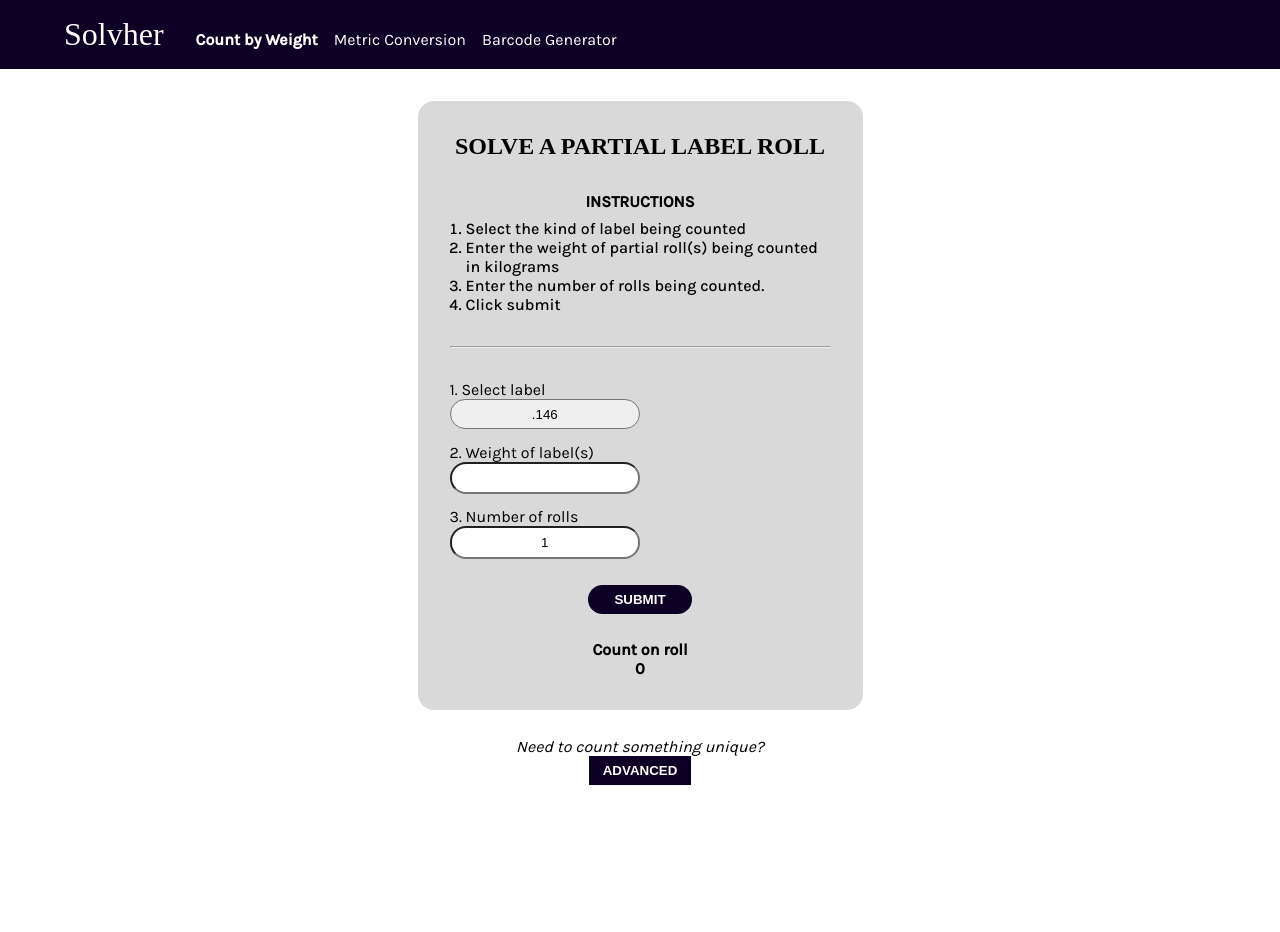
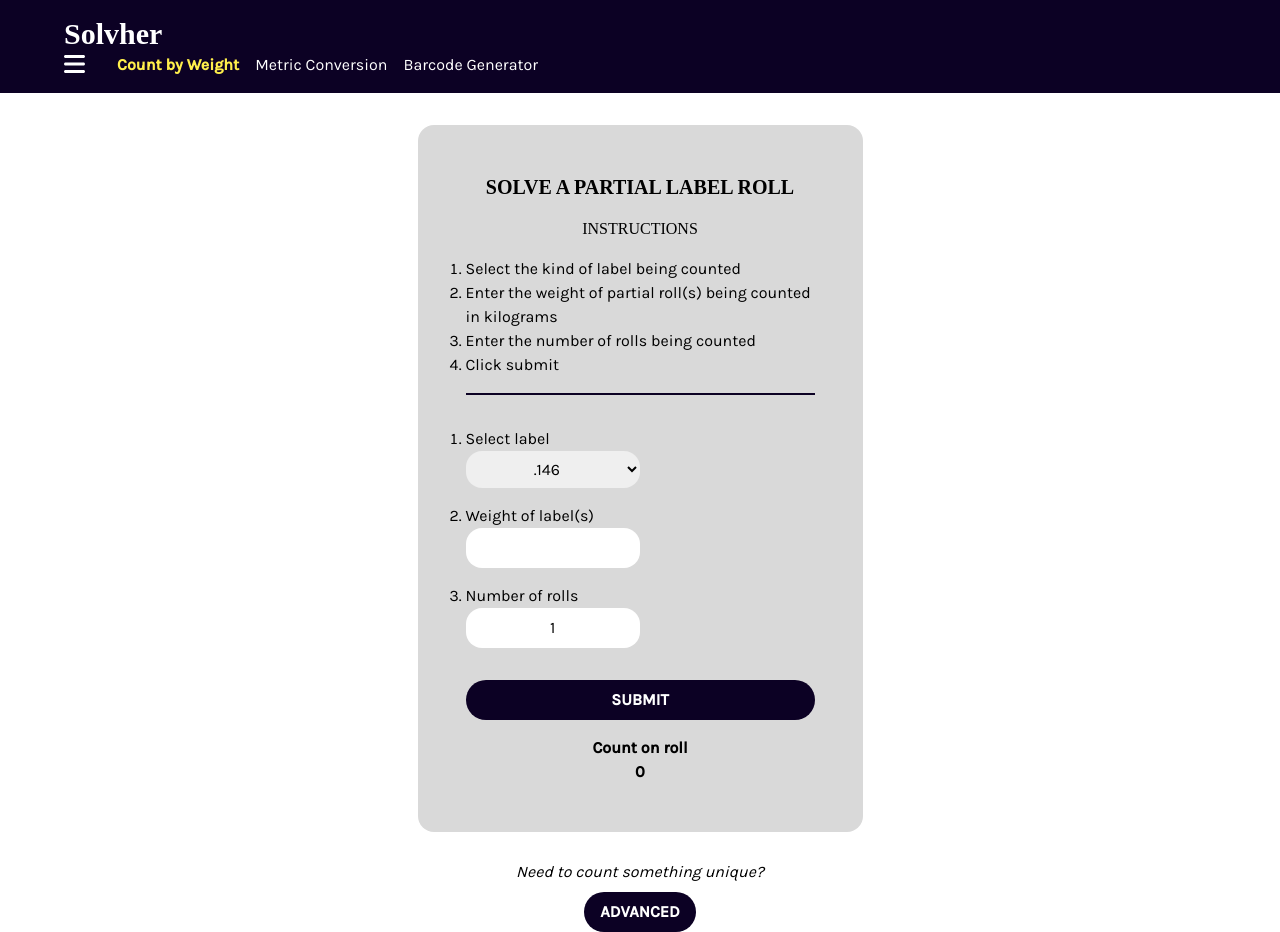
Before and after one commit to dangero1990/Solvher, a React (Create React App) app: page / in a window 1280 px wide. Before the commit the page ends 811 px from the top, so only its background shows below. Built offline with nearby package versions, Linux system fonts and the light colour scheme; a web font is replaced by a local one.

Commit message:
adding tailwind

```diff
--- a/package.json
+++ b/package.json
@@ -9,6 +9,7 @@
     "@testing-library/jest-dom": "^5.17.0",
     "@testing-library/react": "^13.4.0",
     "@testing-library/user-event": "^13.5.0",
+    "clsx": "^2.1.0",
     "jsbarcode": "^3.11.6",
     "react": "^18.2.0",
     "react-dom": "^18.2.0",
@@ -43,6 +44,7 @@
   "devDependencies": {
     "@babel/plugin-proposal-private-property-in-object": "^7.21.11",
     "@babel/plugin-transform-private-property-in-object": "^7.22.11",
-    "nodemon": "^3.0.1"
+    "nodemon": "^3.0.1",
+    "tailwindcss": "^3.4.3"
   }
 }
--- a/src/App.css
+++ b/src/App.css
@@ -1,13 +1,11 @@
+@tailwind base;
+@tailwind components;
+@tailwind utilities;
+
 :root {
   /*Colors */
   --primary-color: #0c0124;
   --card-color: #d9d9d9;
-}
-
-* {
-  box-sizing: border-box;
-  margin: 0;
-  padding: 0;
 }
 
 nav {
@@ -19,76 +17,6 @@ nav ul {
   list-style: none;
   display: flex;
   gap: 1em;
-}
-
-nav ul li a {
-  text-decoration: none;
-  color: #000;
-  color: inherit;
-}
-
-.active {
-  font-weight: bold;
-}
-
-header {
-  position: relative;
-  padding: 1em 0;
-  background-color: var(--primary-color);
-  color: #fff;
-}
-
-.container {
-  max-width: 90%;
-  margin: 0 auto;
-}
-
-header h1 {
-  display: inline;
-}
-
-#hamburger {
-  display: none;
-}
-
-.card {
-  width: 445px;
-  max-width: 90%;
-  margin: 2em auto;
-  padding: 2em;
-  background-color: var(--card-color);
-  border-radius: 16px;
-}
-
-.title {
-  margin-bottom: 1em;
-}
-
-.card form {
-  margin-top: 2em;
-  display: grid;
-}
-
-.instructions {
-  font-family: 'Karla';
-  font-weight: 500;
-  margin: 2em 0;
-}
-
-.instructions p {
-  text-align: center;
-  font-weight: bold;
-  margin-bottom: 0.5em;
-  text-transform: uppercase;
-}
-
-.instructions ol {
-  margin-left: 1em;
-}
-
-hr {
-  color: var(--primary-color);
-  margin-bottom: 2em;
 }
 
 #advanced {
@@ -106,7 +34,6 @@ select {
   text-align: center;
   border-radius: 16px;
   margin-bottom: 1em;
-  appearance: none;
 }
 
 input::-webkit-outer-spin-button,
@@ -119,28 +46,22 @@ input[type='number'] {
   -moz-appearance: textfield;
 }
 
-button {
+/* button {
   background-color: var(--primary-color);
   color: #fff;
   display: block;
   margin: 0 auto;
-  text-transform: uppercase;
   border: none;
   padding: 0.5em 1em;
   margin-bottom: 2em;
   font-weight: bold;
 }
 
-#barcode_clear {
-  display: inline;
-  margin-left: 1em;
-}
-
 .card button {
   margin-top: 1em;
   border-radius: 16px;
   padding: 0.5em 2em;
-}
+} */
 
 .results {
   text-align: center;
--- a/src/components/Barcode.js
+++ b/src/components/Barcode.js
@@ -1,6 +1,7 @@
 import Card from '../shared/Card';
 import { useState, useEffect } from 'react';
 import JsBarcode from 'jsbarcode';
+import CustomButton from '../shared/CustomButton';
 
 export default function Barcode() {
   const [barcodeText, setBarcodeText] = useState('');
@@ -10,29 +11,24 @@ export default function Barcode() {
   }, [barcodeText]);
 
   return (
-    <Card title='Barcode Generator'>
-      <div className='instructions'>
-        <p>Instructions</p>
-        <ol>
-          <li>Type in the name of the barcode you'd like to scan into the text field below. Click clear to clear the input field</li>
-        </ol>
-      </div>
-      <hr />
+    <Card
+      title='Barcode Generator'
+      instructions={["Type in the name of the barcode you'd like to scan into the text field below. Click clear to clear the input field"]}
+    >
       <svg id='barcode'></svg>
-      <ol>
+      <ol className='list-decimal'>
         <li>Enter barcode name here</li>
       </ol>
       <input
         type='text'
         onChange={(e) => setBarcodeText(e.target.value.toUpperCase())}
         value={barcodeText}
+        className='mr-4'
       />
-      <button
-        id='barcode_clear'
+      <CustomButton
+        text='Clear'
         onClick={() => setBarcodeText('')}
-      >
-        Clear
-      </button>
+      />
     </Card>
   );
 }
--- a/src/components/CountAnyWeight.js
+++ b/src/components/CountAnyWeight.js
@@ -1,5 +1,6 @@
 import { useState, useRef } from 'react';
 import Card from '../shared/Card';
+import CustomButton from '../shared/CustomButton';
 
 function CountAnyWeight() {
   const [full, setFull] = useState({});
@@ -45,20 +46,14 @@ function CountAnyWeight() {
   }
 
   return (
-    <Card title='Count unique item'>
-      <div className='instructions'>
-        <p>Instructions</p>
-        <ol>
-          <li>Choose a name for the item you are counting.</li>
-          <li>Enter the weight of the material in kilograms.</li>
-          <li>Enter the amount being counted.</li>
-          <li>After creating a refernce unit you can select it from the drop down menu under the partial unit section.</li>
-          <li>Enter the weight of the partial unit.</li>
-          <li>Click submit</li>
-        </ol>
-      </div>
-      <hr />
-      <form onSubmit={submitFull}>
+    <Card
+      title='Count unique item'
+      instructions={['Choose a name for the item you are counting', 'Enter the weight of the material in kilograms', 'Enter the amount being counted', 'After creating a refernce unit you can select it from the drop down menu under the partial unit section', 'Enter the weight of the partial unit', 'Click submit']}
+    >
+      <form
+        className='grid mb-4'
+        onSubmit={submitFull}
+      >
         <h3>Refernce unit</h3>
         <i>Filling this section of the form out creates a reference for you to use to count anything by weight</i>
         <label htmlFor='name'>Name</label>
@@ -91,15 +86,17 @@ function CountAnyWeight() {
           pattern='[0-9]*'
           required
         />
-        <button
+        <CustomButton
+          text='submit'
           type='submit'
           name='submit-full'
-        >
-          Submit
-        </button>
+        />
       </form>
-      <hr />
-      <form onSubmit={solve}>
+      <hr className='border-t-2 border-primary_blue' />
+      <form
+        className='grid mt-8 mb-4'
+        onSubmit={solve}
+      >
         <h3>Partial Unit</h3>
         <label htmlFor='rolls'>Select</label>
         <select
@@ -120,12 +117,11 @@ function CountAnyWeight() {
           pattern='[0-9]*'
           required
         />
-        <button
+        <CustomButton
+          text='submit'
           type='submit'
           name='submit-part'
-        >
-          Submit
-        </button>
+        />
       </form>
       <div className='results'>
         <p>Count of item</p>
--- a/src/components/CountByWeight.js
+++ b/src/components/CountByWeight.js
@@ -2,6 +2,7 @@ import { useState, useRef } from 'react';
 import LabelData from '../lib/LabelData';
 import Card from '../shared/Card';
 import { getCount } from '../lib/myFunctions';
+import CustomButton from '../shared/CustomButton';
 
 const initialValues = {
   rolls: 1,
@@ -28,22 +29,21 @@ function CountByWeight() {
   }
 
   return (
-    <Card title='Solve a Partial Label Roll'>
-      <div className='instructions'>
-        <p>Instructions</p>
-        <ol>
-          <li>Select the kind of label being counted</li>
-          <li>Enter the weight of partial roll(s) being counted in kilograms</li>
-          <li>Enter the number of rolls being counted. </li>
-          <li>Click submit</li>
-        </ol>
-      </div>
-      <hr />
-      <form onSubmit={solve}>
-        <label htmlFor='select'>1. Select label</label>
+    <Card
+      title='Solve a Partial Label Roll'
+      instructions={['Select the kind of label being counted', 'Enter the weight of partial roll(s) being counted in kilograms', 'Enter the number of rolls being counted', 'Click submit']}
+    >
+      <form
+        className='grid mb-4'
+        onSubmit={solve}
+      >
+        <ol className='list-decimal mb-4'>
+          <li>
+            <label htmlFor='select'>Select label</label>
             <select
               onChange={handleSelect}
               name='select'
+              className='block'
             >
               {LabelData.map((label) => (
                 <option
@@ -54,7 +54,9 @@ function CountByWeight() {
                 </option>
               ))}
             </select>
-        <label htmlFor='count'>2. Weight of label(s)</label>
+          </li>
+          <li>
+            <label htmlFor='count'>Weight of label(s)</label>
             <input
               onChange={(e) => setPartial({ ...partial, weight: parseFloat(e.target.value) })}
               type='number'
@@ -63,9 +65,12 @@ function CountByWeight() {
               value={partial.weight === null ? '' : partial.weight}
               step='any'
               pattern='[0-9]*'
+              className='block'
               required
             />
-        <label htmlFor='num-of-rolls'>3. Number of rolls</label>
+          </li>
+          <li>
+            <label htmlFor='num-of-rolls'>Number of rolls</label>
             <input
               type='number'
               name='num-of-rolls'
@@ -75,19 +80,23 @@ function CountByWeight() {
               pattern='[0-9]*'
               placeholder={partial.rolls}
               value={partial.rolls}
+              className='block'
             />
-        <button
+          </li>
+        </ol>
+        <CustomButton
+          text='submit'
           type='submit'
           name='submit'
         >
           Submit
-        </button>
+        </CustomButton>
       </form>
       <div
         className='results'
         ref={resultRef}
       >
-        <p>Count on roll</p>
+        <p className='text-primary_color'>Count on roll</p>
         <p>{answer.current}</p>
       </div>
     </Card>
--- a/src/components/CountWeight.js
+++ b/src/components/CountWeight.js
@@ -15,7 +15,12 @@ function CountWeight() {
       {advanced && <CountAnyWeight />}
       <div id='advanced'>
         {advanced ? <i>Need to go back to the basics?</i> : <i>Need to count something unique?</i>}
-        <button onClick={handleClick}>{advanced ? 'Basic' : 'Advanced'}</button>
+        <button
+          className='text-white bg-primary_blue font-bold border-none uppercase py-2 px-4 rounded-3xl block ml-auto mr-auto mt-2'
+          onClick={handleClick}
+        >
+          {advanced ? 'Basic' : 'Advanced'}
+        </button>
       </div>
     </section>
   );
--- a/src/components/MetricConversion.js
+++ b/src/components/MetricConversion.js
@@ -1,6 +1,7 @@
 import Card from '../shared/Card';
 import UnitData from '../lib/UnitData';
 import { useState, useEffect, useRef } from 'react';
+import CustomButton from '../shared/CustomButton';
 
 function MetricConversion() {
   const [unit, setUnit] = useState(UnitData[0]);
@@ -60,18 +61,14 @@ function MetricConversion() {
   }, [unit]);
 
   return (
-    <Card title='Metric Conversion'>
-      <div className='instructions'>
-        <p>Instructions</p>
-        <ol>
-          <li>Enter the weight of the item you are wanting to convert.</li>
-          <li>Select the unit of current unit of weight that you are wanting to convert.</li>
-          <li>If the unit you are trying to convert is a unit of volume you must enter a density.</li>
-          <li>Click Submit</li>
-        </ol>
-      </div>
-      <hr />
-      <form onSubmit={solve}>
+    <Card
+      title='Metric Conversion'
+      instructions={['Enter the weight of the item you are wanting to convert', 'Select the unit of current unit of weight that you are wanting to convert', 'If the unit you are trying to convert is a unit of volume you must enter a density', 'Click Submit']}
+    >
+      <form
+        className='grid mb-4'
+        onSubmit={solve}
+      >
         <label htmlFor='input'>Weight of item</label>
         <input
           type='number'
@@ -97,12 +94,11 @@ function MetricConversion() {
             required
           />
         )}
-        <button
+        <CustomButton
+          text='submit'
           type='submit'
           name='solve'
-        >
-          Submit
-        </button>
+        />
       </form>
       <div className='results'>
         <p>Answer</p>
--- a/src/components/Navbar.js
+++ b/src/components/Navbar.js
@@ -12,7 +12,7 @@ function CustomLink({ to, children, ...props }) {
       <Link
         to={to}
         {...props}
-        className={isActive ? 'active' : ''}
+        className={isActive ? 'font-bold text-active_yellow' : ''}
       >
         {children}
       </Link>
@@ -32,9 +32,9 @@ function Navbar() {
   }
 
   return (
-    <header>
-      <div className='container'>
-        <h1>Solvher</h1>
+    <header className='relative bg-primary_blue py-4 text-white'>
+      <div className='max-w-[90%] mx-auto my-auto'>
+        <h1 className='font-bold text-3xl'>Solvher</h1>
         <FontAwesomeIcon
           icon={faBars}
           id='hamburger'
--- a/src/shared/Card.js
+++ b/src/shared/Card.js
@@ -1,12 +1,21 @@
-function Card({ title, children, ...props }) {
+function Card({ title, children, instructions, ...props }) {
   return (
-    <div
+    <section
       {...props}
-      className='card'
+      className='card w-[445px] max-w-[90%] my-8 mx-auto p-12 bg-card_color rounded-2xl'
     >
-      <h2 className='title'>{title}</h2>
+      <h2 className='font-bold text-xl mb-4'>{title}</h2>
+      <article className='mb-4'>
+        <h3 className='mb-4'>Instructions</h3>
+        <ol className='list-decimal'>
+          {instructions.map((instruction) => (
+            <li>{instruction}</li>
+          ))}
+        </ol>
+      </article>
+      <hr className='border-t-2 border-primary_blue mb-8' />
       {children}
-    </div>
+    </section>
   );
 }
 
--- /dev/null
+++ b/src/shared/CustomButton.js
@@ -0,0 +1,10 @@
+export default function CustomButton({ text, ...props }) {
+  return (
+    <button
+      className='text-white bg-primary_blue font-bold border-none uppercase py-2 px-4 rounded-3xl'
+      {...props}
+    >
+      {text}
+    </button>
+  );
+}
--- /dev/null
+++ b/tailwind.config.js
@@ -0,0 +1,15 @@
+/** @type {import('tailwindcss').Config} */
+module.exports = {
+  content: ['./src/**/*.{js,jsx,ts,tsx}'],
+  theme: {
+    extend: {
+      colors: {
+        primary_blue: '#0c0124',
+        card_color: '#d9d9d9',
+        active_yellow: '#FFEF4B',
+        white: '#fff',
+      },
+    },
+  },
+  plugins: [],
+};
```
Also changed, not shown: 1 other file (tests, documents, lock files or other folders). Lines whose indentation alone changed are shown as unchanged.
